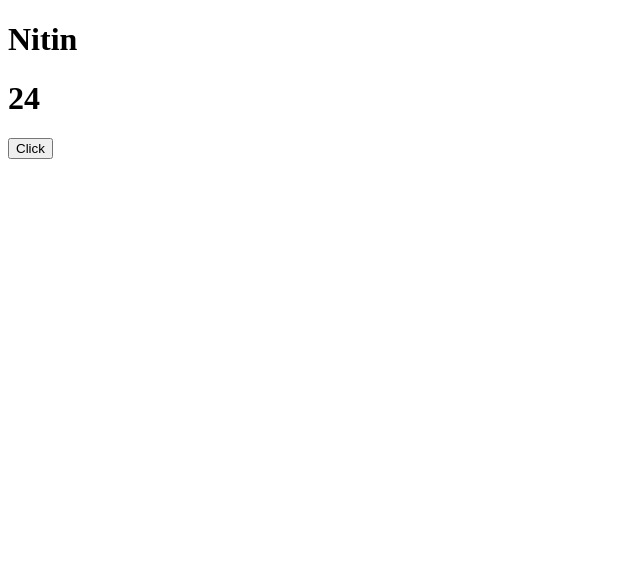
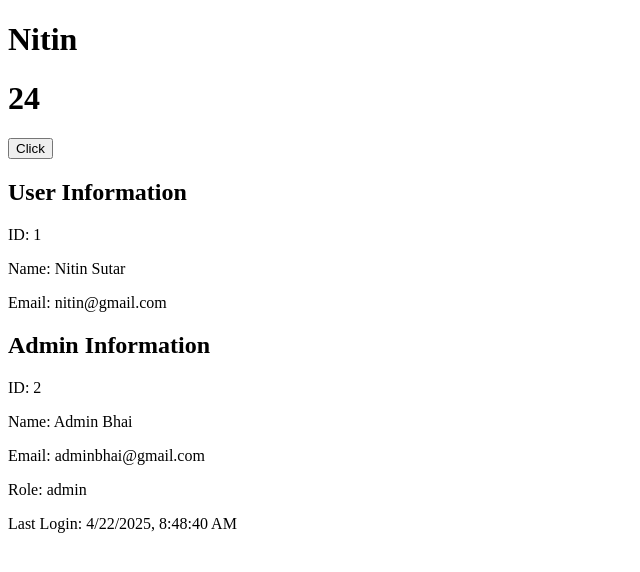
Before and after one commit to NitinTSutar/ts-playground, a React (Vite) app: page / in a window 1280 px wide. Shown: the top 572 px of the page, without its empty margins (0-640 px from the left). Built offline with nearby package versions, Linux system fonts and the light colour scheme.

Commit message:
Info module

```diff
--- a/src/App.tsx
+++ b/src/App.tsx
@@ -1,7 +1,25 @@
+import AdminInfo from "./Components/AdminInfo";
 import Button from "./Components/Button";
 import User from "./Components/User";
+import UserInfo from "./Components/UserInfo";
+import { Info, AdminInfoList } from "./types";
 
 const App = () => {
+
+    const user: Info = {
+        id: 1,
+        name: "Nitin Sutar",
+        email: "nitin@gmail.com"
+    }
+
+    const admin: AdminInfoList = {
+        id: 2,
+        name: "Admin Bhai",
+        email: "adminbhai@gmail.com",
+        role: "admin",
+        lastLogin: new Date(),
+    }
+
     return (
         <div>
             <User name="Nitin" age={24} isStudent={true} />
@@ -10,6 +28,8 @@
                 onClick={() => alert('Button Clicked')}
                 disabled={false}
             />
+            <UserInfo user={user} />
+            <AdminInfo admin={admin} />
         </div>
     );
 };
--- /dev/null
+++ b/src/Components/AdminInfo.tsx
@@ -0,0 +1,19 @@
+import React from "react";
+import { AdminInfoList } from "../types";
+
+type AdminInfoProps = {
+    admin: AdminInfoList;
+};
+
+const AdminInfo: React.FC<AdminInfoProps> = ({admin}) => {
+    return <div>
+        <h2>Admin Information</h2>
+        <p>ID: {admin.id}</p>
+        <p>Name: {admin.name}</p>
+        <p>Email: {admin.email}</p>
+        <p>Role: {admin.role}</p>
+        <p>Last Login: {admin.lastLogin.toLocaleString()}</p>
+    </div>;
+};
+
+export default AdminInfo;
--- /dev/null
+++ b/src/Components/UserInfo.tsx
@@ -0,0 +1,17 @@
+import React from "react";
+import { Info } from "../types";
+
+type UserInfoProp = {
+    user: Info;
+};
+
+const UserInfo: React.FC<UserInfoProp> = ({user}) => {
+    return <div>
+        <h2>User Information</h2>
+        <p>ID: {user.id}</p>
+        <p>Name: {user.name}</p>
+        <p>Email: {user.email}</p>
+    </div>;
+};
+
+export default UserInfo;
--- /dev/null
+++ b/src/types.ts
@@ -0,0 +1,12 @@
+type Info = {
+    id: number;
+    name: string;
+    email: string;
+};
+
+type AdminInfoList = Info & {
+    role: string;
+    lastLogin: Date;
+};
+
+export { type Info, type AdminInfoList };
```
